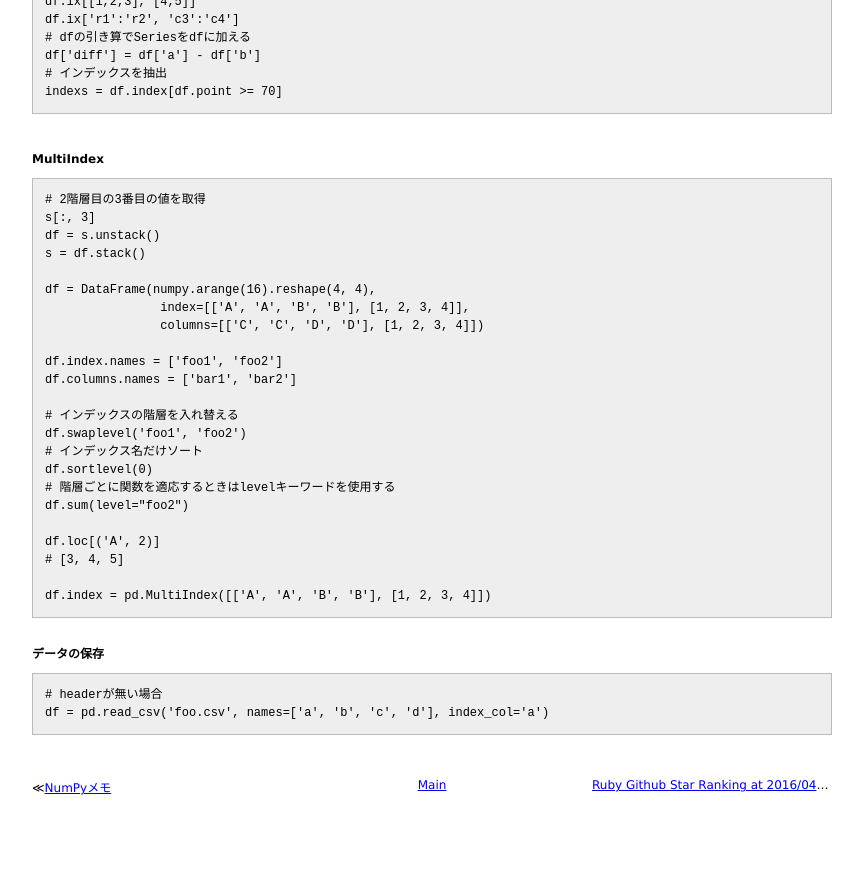
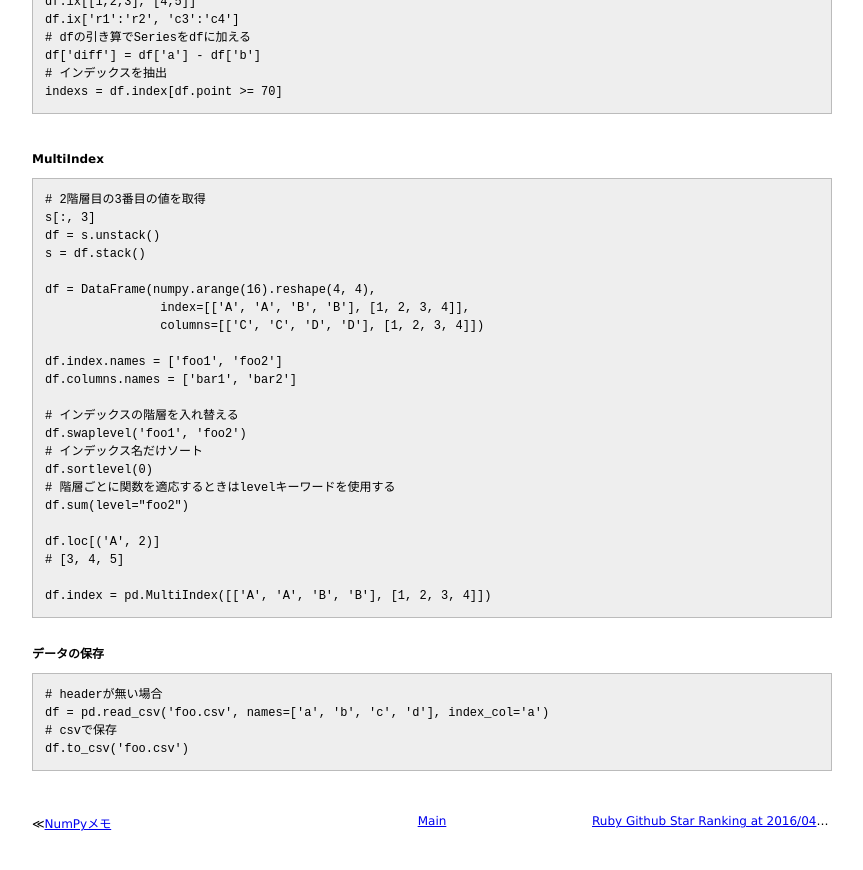
Before and after one commit to 38elements/38elements.github.com, a Jekyll site: the page built from _posts/2016-04-24-pandas.md, in a window 1280 px wide and 900 px high, scrolled down 5932 px. Shown: the top 870 px of the window, without its empty margins (208-1071 px from the left). Built offline with Jekyll 4.4.1, drawn with Linux system fonts in a browser that asks for light colours.

Commit message:
Update 2016-04-24-pandas.md

````diff
--- a/_posts/2016-04-24-pandas.md
+++ b/_posts/2016-04-24-pandas.md
@@ -418,4 +418,6 @@ df.index = pd.MultiIndex([['A', 'A', 'B', 'B'], [1, 2, 3, 4]])
 ```
 # headerが無い場合
 df = pd.read_csv('foo.csv', names=['a', 'b', 'c', 'd'], index_col='a')
+# csvで保存
+df.to_csv('foo.csv')
 ```
````
